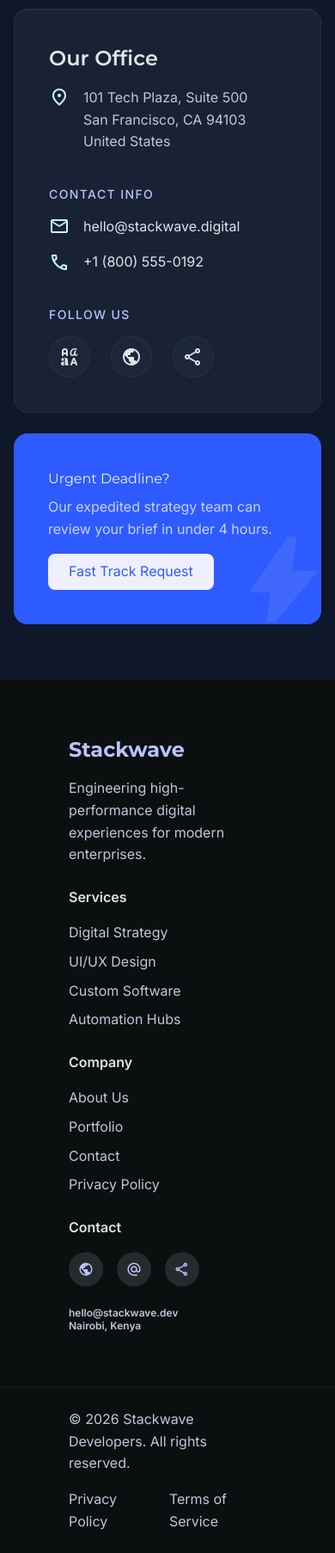
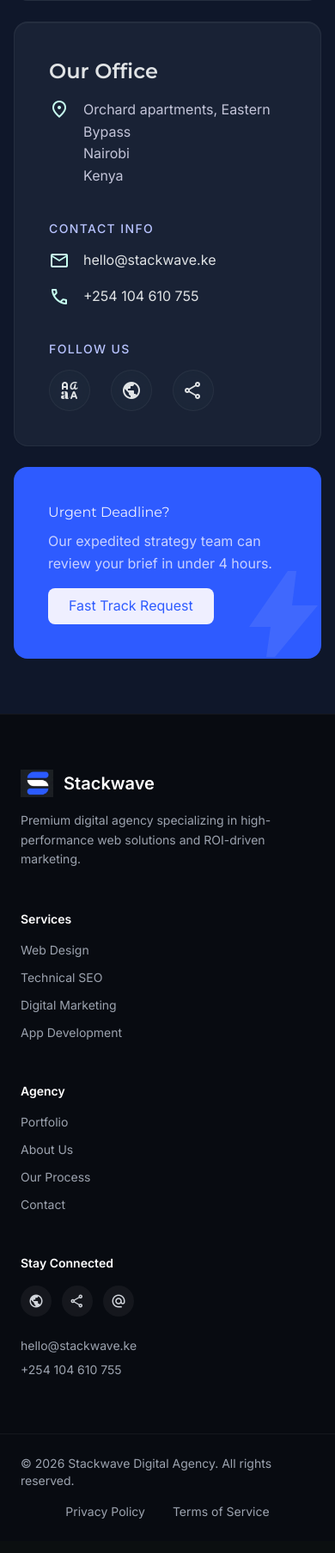
Before and after one commit to Malckom/Stackwave-Py, a Flask app: page /contact in a window 390 px wide. Shown: the part 1670-3476 px from the top of the page at 86% size. After the commit the page ends 3436 px from the top, so only its background shows below. Run offline with Flask 3, Linux system fonts and the light colour scheme; some libraries are stand-ins or nearby versions.

Commit message:
changed outlook of the system

```diff
--- a/templates/base.html
+++ b/templates/base.html
@@ -4,28 +4,42 @@
   <meta charset="utf-8"/>
   <meta content="width=device-width, initial-scale=1.0" name="viewport"/>
   <title>{% block title %}Stackwave Developers{% endblock %}</title>
+
+  <script src="https://cdn.tailwindcss.com"></script>
+
+  <!-- Fonts & Icons -->
   <link href="https://fonts.googleapis.com/css2?family=Montserrat:wght@400;500;600;700;800&family=Inter:wght@400;500;600&display=swap" rel="stylesheet"/>
   <link href="https://fonts.googleapis.com/css2?family=Material+Symbols+Outlined:wght,FILL@100..700,0..1&display=swap" rel="stylesheet"/>
+
+  <!-- Stylesheet -->
   <link rel="stylesheet" href="{{ url_for('static', filename='css/styles.css') }}">
   {% block extra_style %}{% endblock %}
 </head>
 <body class="font-body-md text-body-md">
 
+  <!-- ================= HEADER / NAV ================= -->
   <nav class="fixed top-0 w-full z-50 bg-surface/70 backdrop-blur-xl border-b border-white/10">
     <div class="flex justify-between items-center max-w-[1440px] mx-auto px-margin-mobile md:px-margin-desktop py-4">
+
+      <!-- Logo -->
       <a class="flex items-center gap-sm text-headline-md font-headline-md font-bold text-primary" href="{{ url_for('home') }}">
-<img src="{{ url_for('static', filename='assets/logo.png') }}" alt="Stackwave Developers logo" class="h-8 w-auto"/>
+        <img src="{{ url_for('static', filename='assets/logo.png') }}" alt="Stackwave Developers logo" class="h-8 w-auto object-contain"/>
       </a>
+
+      <!-- Desktop Navigation Links -->
       <div class="hidden md:flex items-center gap-xl">
         <a class="{{ 'text-primary font-bold border-b-2 border-primary pb-1' if current_page == 'home' else 'text-on-surface-variant hover:text-primary transition-colors duration-300' }} font-body-md" href="{{ url_for('home') }}">Home</a>
         <a class="{{ 'text-primary font-bold border-b-2 border-primary pb-1' if current_page == 'services' else 'text-on-surface-variant hover:text-primary transition-colors duration-300' }} font-body-md" href="{{ url_for('services') }}">Services</a>
         <a class="{{ 'text-primary font-bold border-b-2 border-primary pb-1' if current_page == 'portfolio' else 'text-on-surface-variant hover:text-primary transition-colors duration-300' }} font-body-md" href="{{ url_for('portfolio') }}">Portfolio</a>
         <a class="{{ 'text-primary font-bold border-b-2 border-primary pb-1' if current_page == 'contact' else 'text-on-surface-variant hover:text-primary transition-colors duration-300' }} font-body-md" href="{{ url_for('contact') }}">Contact</a>
       </div>
+
+      <!-- CTA Button -->
       <button class="bg-primary-container text-on-primary-container px-lg py-sm rounded-full font-label-md scale-95 active:scale-90 transition-transform">Get a Quote</button>
     </div>
   </nav>
 
+  <!-- ================= FLASH MESSAGES ================= -->
   {% with messages = get_flashed_messages(with_categories=true) %}
     {% if messages %}
     <div class="fixed top-24 left-1/2 -translate-x-1/2 z-[60] flex flex-col gap-sm w-full max-w-md px-md">
@@ -38,48 +52,82 @@
     {% endif %}
   {% endwith %}
 
+  <!-- ================= MAIN CONTENT ================= -->
+  <main>
     {% block content %}{% endblock %}
+  </main>
 
-<footer class="bg-surface-container-lowest border-t border-white/5">
-<div class="grid grid-cols-1 md:grid-cols-4 gap-lg max-w-[1440px] mx-auto px-margin-desktop py-2xl">
-<div class="col-span-1 md:col-span-1">
-<div class="text-headline-md font-headline-md font-bold text-primary mb-md">Stackwave</div>
-<p class="text-on-surface-variant text-body-md pr-lg">Engineering high-performance digital experiences for modern enterprises.</p>
+  <!-- ================= FOOTER ================= -->
+<footer class="bg-[#080b11] border-t border-white/5 mt-auto">
+  <div class="max-w-[1400px] mx-auto px-6 lg:px-12 py-16 grid grid-cols-1 md:grid-cols-4 gap-12">
+
+    <!-- Col 1: Brand & Bio -->
+    <div class="space-y-4">
+      <a class="flex items-center gap-3 text-xl font-bold text-white" href="{{ url_for('home') }}">
+        <img src="{{ url_for('static', filename='assets/logo.png') }}" alt="Stackwave logo" class="h-8 w-auto max-h-8 object-contain"/>
+        <span>Stackwave</span>
+      </a>
+      <p class="text-gray-400 text-sm leading-relaxed max-w-xs">
+        Premium digital agency specializing in high-performance web solutions and ROI-driven marketing.
+      </p>
     </div>
-<div>
-<h4 class="text-on-surface font-bold mb-md">Services</h4>
-<ul class="space-y-sm text-on-surface-variant font-label-sm">
-<li><a class="hover:text-secondary-fixed transition-all" href="{{ url_for('web_development') }}">Digital Strategy</a></li>
-<li><a class="hover:text-secondary-fixed transition-all" href="{{ url_for('services') }}">UI/UX Design</a></li>
-<li><a class="hover:text-secondary-fixed transition-all" href="{{ url_for('services') }}">Custom Software</a></li>
-<li><a class="hover:text-secondary-fixed transition-all" href="{{ url_for('services') }}">Automation Hubs</a></li>
+
+    <!-- Col 2: Services Links -->
+    <div class="space-y-4">
+      <h4 class="text-white font-semibold text-sm">Services</h4>
+      <ul class="space-y-3 text-gray-400 text-sm">
+        <li><a class="hover:text-white transition-colors" href="{{ url_for('web_development') }}">Web Design</a></li>
+        <li><a class="hover:text-white transition-colors" href="{{ url_for('services') }}">Technical SEO</a></li>
+        <li><a class="hover:text-white transition-colors" href="{{ url_for('services') }}">Digital Marketing</a></li>
+        <li><a class="hover:text-white transition-colors" href="{{ url_for('services') }}">App Development</a></li>
       </ul>
     </div>
-<div>
-<h4 class="text-on-surface font-bold mb-md">Company</h4>
-<ul class="space-y-sm text-on-surface-variant font-label-sm">
-<li><a class="hover:text-secondary-fixed transition-all" href="#">About Us</a></li>
-<li><a class="hover:text-secondary-fixed transition-all" href="{{ url_for('portfolio') }}">Portfolio</a></li>
-<li><a class="hover:text-secondary-fixed transition-all" href="{{ url_for('contact') }}">Contact</a></li>
-<li><a class="hover:text-secondary-fixed transition-all" href="#">Privacy Policy</a></li>
+
+    <!-- Col 3: Agency Links -->
+    <div class="space-y-4">
+      <h4 class="text-white font-semibold text-sm">Agency</h4>
+      <ul class="space-y-3 text-gray-400 text-sm">
+        <li><a class="hover:text-white transition-colors" href="{{ url_for('portfolio') }}">Portfolio</a></li>
+        <li><a class="hover:text-white transition-colors" href="{{ url_for('home') }}">About Us</a></li>
+        <li><a class="hover:text-white transition-colors" href="#">Our Process</a></li>
+        <li><a class="hover:text-white transition-colors" href="{{ url_for('contact') }}">Contact</a></li>
       </ul>
     </div>
-<div>
-<h4 class="text-on-surface font-bold mb-md">Contact</h4>
-<div class="flex gap-md mb-lg">
-<a class="w-10 h-10 rounded-full bg-surface-container-high flex items-center justify-center hover:bg-primary/20 transition-all" href="#"><span class="material-symbols-outlined text-primary text-lg">public</span></a>
-<a class="w-10 h-10 rounded-full bg-surface-container-high flex items-center justify-center hover:bg-primary/20 transition-all" href="#"><span class="material-symbols-outlined text-primary text-lg">alternate_email</span></a>
-<a class="w-10 h-10 rounded-full bg-surface-container-high flex items-center justify-center hover:bg-primary/20 transition-all" href="#"><span class="material-symbols-outlined text-primary text-lg">share</span></a>
+
+    <!-- Col 4: Stay Connected & Contact -->
+    <div class="space-y-4">
+      <h4 class="text-white font-semibold text-sm">Stay Connected</h4>
+      <div class="flex items-center gap-3">
+        <a class="w-9 h-9 rounded-full bg-white/5 hover:bg-white/10 flex items-center justify-center text-gray-300 hover:text-white transition-all" href="#" aria-label="Website">
+          <span class="material-symbols-outlined text-lg">public</span>
+        </a>
+        <a class="w-9 h-9 rounded-full bg-white/5 hover:bg-white/10 flex items-center justify-center text-gray-300 hover:text-white transition-all" href="#" aria-label="Share">
+          <span class="material-symbols-outlined text-lg">share</span>
+        </a>
+        <a class="w-9 h-9 rounded-full bg-white/5 hover:bg-white/10 flex items-center justify-center text-gray-300 hover:text-white transition-all" href="mailto:hello@stackwave.digital" aria-label="Email">
+          <span class="material-symbols-outlined text-lg">alternate_email</span>
+        </a>
       </div>
-<p class="text-on-surface-variant text-label-sm">hello@stackwave.dev</p>
-<p class="text-on-surface-variant text-label-sm">Nairobi, Kenya</p>
+      <div class="space-y-2 text-sm text-gray-400 pt-2">
+        <p class="hover:text-white transition-colors">
+          <a href="mailto:hello@stackwave.ke">hello@stackwave.ke</a>
+        </p>
+        <p class="hover:text-white transition-colors">
+          <a href="tel:+254104610755">+254 104 610 755</a>
+        </p>
       </div>
     </div>
-<div class="max-w-[1440px] mx-auto px-margin-desktop py-lg border-t border-white/5 flex flex-col md:flex-row justify-between items-center gap-md">
-<span class="text-on-surface-variant font-label-sm">© 2026 Stackwave Developers. All rights reserved.</span>
-<div class="flex gap-lg">
-<a class="text-on-surface-variant font-label-sm hover:text-secondary-fixed" href="#">Privacy Policy</a>
-<a class="text-on-surface-variant font-label-sm hover:text-secondary-fixed" href="#">Terms of Service</a>
+
+  </div>
+
+  <!-- Sub-footer Bar -->
+  <div class="border-t border-white/5">
+    <div class="max-w-[1400px] mx-auto px-6 lg:px-12 py-6 flex flex-col sm:flex-row justify-between items-center gap-4 text-sm text-gray-400">
+      <span>© 2026 Stackwave Digital Agency. All rights reserved.</span>
+      <div class="flex items-center gap-8">
+        <a class="hover:text-white transition-colors" href="#">Privacy Policy</a>
+        <a class="hover:text-white transition-colors" href="#">Terms of Service</a>
+      </div>
     </div>
   </div>
 </footer>
--- a/templates/contact.html
+++ b/templates/contact.html
@@ -1,6 +1,6 @@
 {% extends "base.html" %}
 
-{% block title %}Contact Us | Stackwave Digital Agency{% endblock %}
+{% block title %}Contact Us | Stackwave Developers{% endblock %}
 
 {% block extra_style %}
 <style>
@@ -72,6 +72,8 @@ body {
 <select class="w-full bg-surface-container-lowest border border-outline-variant rounded-xl p-md text-on-surface focus:outline-none focus:border-primary focus:ring-1 focus:ring-primary transition-all appearance-none" name="service">
 <option>Web Development</option>
 <option>Product Design (UI/UX)</option>
+<option>SEO Optimization</option>
+<option>SaaS Development</option>
 <option>Enterprise Software</option>
 <option>Growth Marketing</option>
 <option>AI Integration</option>
@@ -95,7 +97,7 @@ body {
 <div class="absolute inset-0 bg-gradient-to-t from-[#0F172A] to-transparent"></div>
 <div class="absolute bottom-4 left-4 z-10">
 <p class="font-label-md text-primary">Headquarters</p>
-<p class="font-body-md text-on-surface">San Francisco, CA</p>
+<p class="font-body-md text-on-surface">Nairobi, Kenya</p>
 </div>
 </div>
 </div>
@@ -106,22 +108,22 @@ body {
 <div class="flex items-start gap-md text-on-surface-variant">
 <span class="material-symbols-outlined text-secondary">location_on</span>
 <p class="font-body-md">
-                                    101 Tech Plaza, Suite 500<br/>
-                                    San Francisco, CA 94103<br/>
-                                    United States
+                                    Orchard apartments, Eastern Bypass<br/>
+                                    Nairobi<br/>
+                                    Kenya
                                 </p>
 </div>
 </div>
 <div>
 <h3 class="font-label-md text-label-md text-primary uppercase tracking-widest mb-md">Contact Info</h3>
 <div class="space-y-md">
-<a class="flex items-center gap-md text-on-surface hover:text-secondary transition-colors group" href="mailto:hello@stackwave.digital">
+<a class="flex items-center gap-md text-on-surface hover:text-secondary transition-colors group" href="mailto:hello@stackwave.ke">
 <span class="material-symbols-outlined text-secondary group-hover:scale-110 transition-transform">mail</span>
-                                    hello@stackwave.digital
+                                    hello@stackwave.ke
                                 </a>
-<a class="flex items-center gap-md text-on-surface hover:text-secondary transition-colors group" href="tel:+18005550192">
+<a class="flex items-center gap-md text-on-surface hover:text-secondary transition-colors group" href="tel:+254104610755">
 <span class="material-symbols-outlined text-secondary group-hover:scale-110 transition-transform">call</span>
-                                    +1 (800) 555-0192
+                                    +254 104 610 755
                                 </a>
 </div>
 </div>
```
Also changed, not shown: package.json (added, +25 -0 lines), package-lock.json (added), static/assets/logo-1.png (added), static/assets/logo.png. Lines whose indentation alone changed are shown as unchanged.
